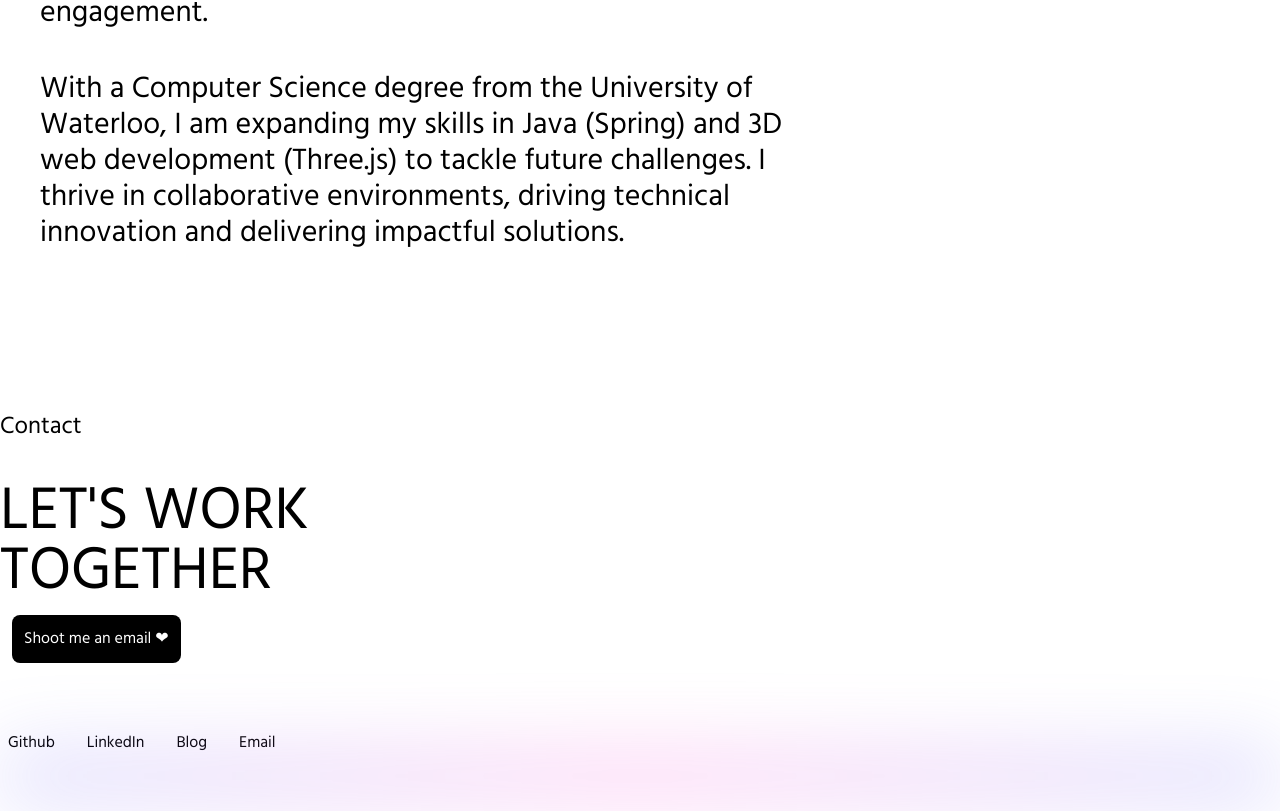
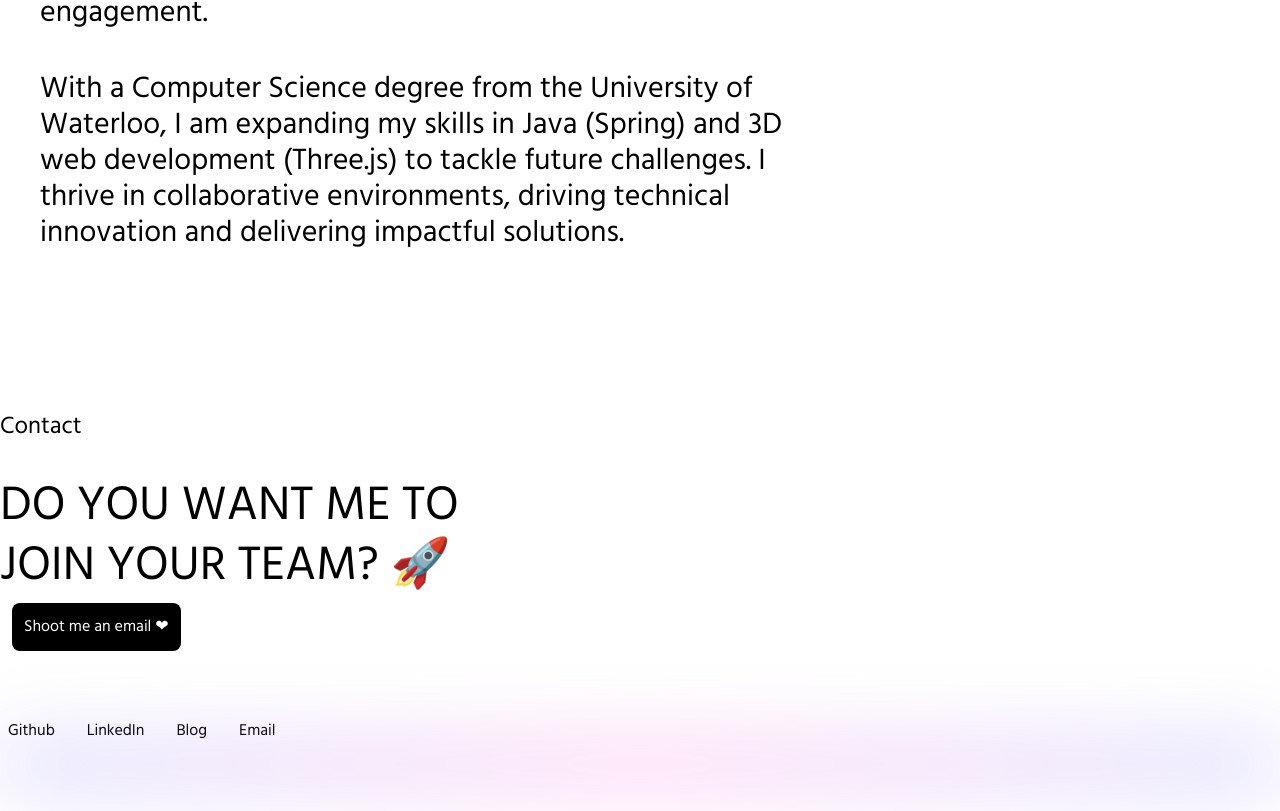
Before and after one commit to mooyeon-seo/mooyeon-seo.github.io, a Next.js app: page / in a window 1280 px wide. Shown: the part 3013-3824 px from the top of the page. Built offline with nearby package versions, Linux system fonts and the light colour scheme.

Commit message:
fix: update footer headings for improved clarity and engagement

```diff
--- a/components/Footer/index.js
+++ b/components/Footer/index.js
@@ -10,12 +10,12 @@ const Footer = ({ }) => {
         <div>
           <h1 className="text-2xl text-bold">Contact</h1>
           <div className="mt-10">
-            <h1 className="text-3xl tablet:text-6xl laptop:text-6xl laptopl:text-8xl text-bold">
-              LET&apos;S WORK
-            </h1>
-            <h1 className="text-3xl tablet:text-6xl laptop:text-6xl laptopl:text-8xl text-bold">
-              TOGETHER
-            </h1>
+            <h2 className="text-3xl tablet:text-4xl laptop:text-5xl laptopl:text-5xl text-bold mb-3">
+              DO YOU WANT ME TO
+            </h2>
+            <h2 className="text-3xl tablet:text-4xl laptop:text-5xl laptopl:text-5xl text-bold">
+              JOIN YOUR TEAM? 🚀
+            </h2>
             <Button type="primary">
               <Link href={"mailto:mooyeon.dev@gmail.com"}>
                 Shoot me an email ❤
```
